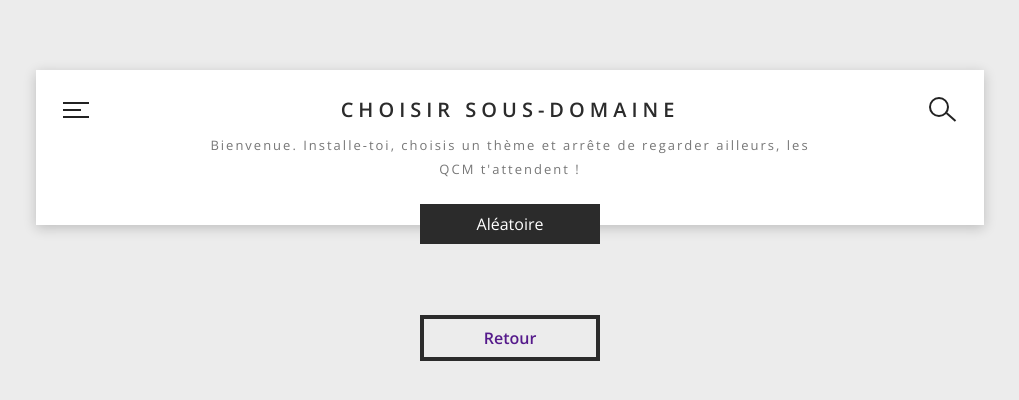
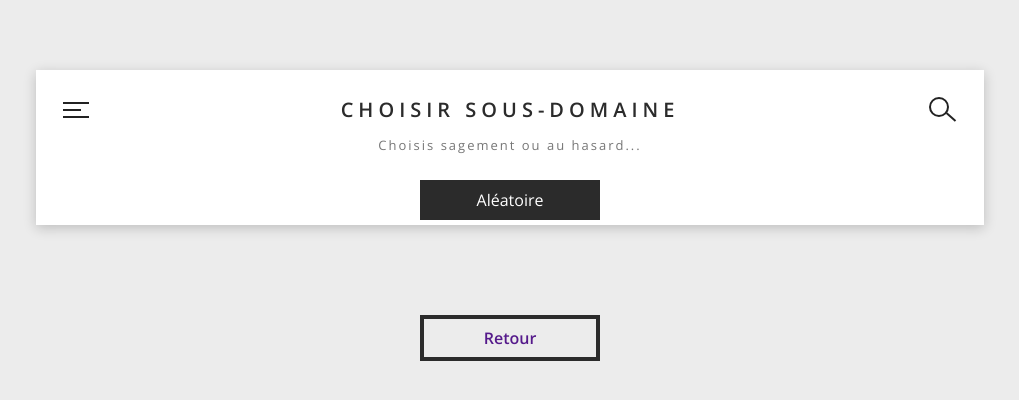
Before and after one commit to Floko95/QcmProject, a PHP site: page /ChoixRDS.php in a window 1280 px wide. Shown: the top 400 px of the page, without its empty margins (130-1149 px from the left). Run offline with PHP 8.4, Linux system fonts and the light colour scheme; some libraries are stand-ins or nearby versions.

Commit message:
Update ChoixRDS.php

```diff
--- a/Web/ChoixRDS.php
+++ b/Web/ChoixRDS.php
@@ -3,7 +3,7 @@
     <link rel="stylesheet" href="ChoixRDS.css" />
 	<link href='https://fonts.googleapis.com/css?family=Open+Sans:300,400,600' rel='stylesheet' type='text/css'>
 <link href='https://fonts.googleapis.com/css?family=Montserrat' rel='stylesheet' type='text/css'>
-    <title> QCM | Choix Domaine</title>
+    <title> QCM | Choix Sous Domaine</title>
  <head>
   <body>
 
@@ -48,7 +48,7 @@
     <div class="rela-block top-center-container">
         <div class="inner-container top-text-container">
             <h2 class="rela-block top-main-text">Choisir Sous-Domaine</h2>
-            <p>Bienvenue. Installe-toi, choisis un thème et arrête de regarder ailleurs, les QCM t'attendent !</p>
+            <p>Choisis sagement ou au hasard...</p>
             <div class="rela-inline button white-text">Aléatoire</div>
         </div>
         <div class="inner-container top-search-container">
```
